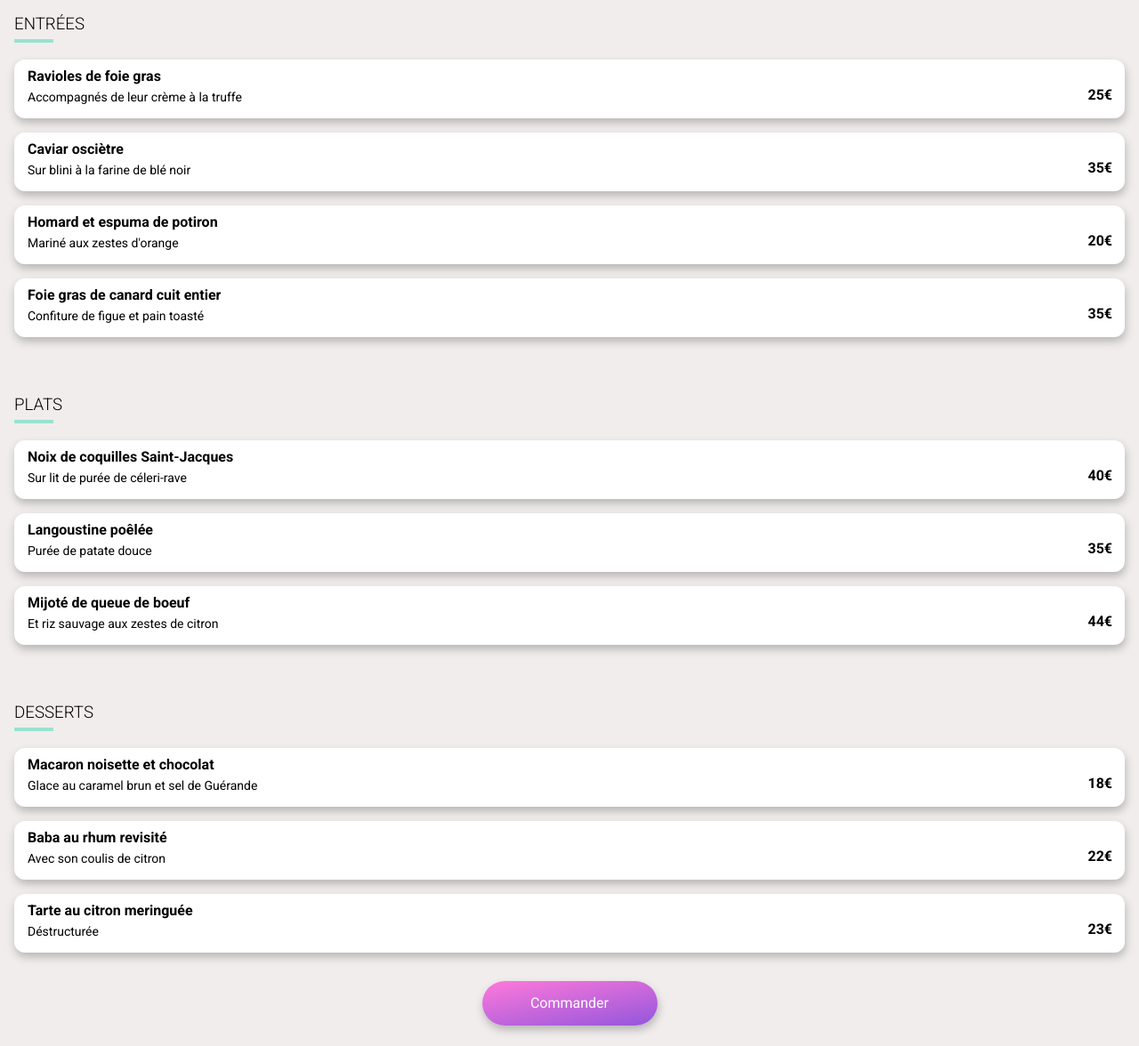
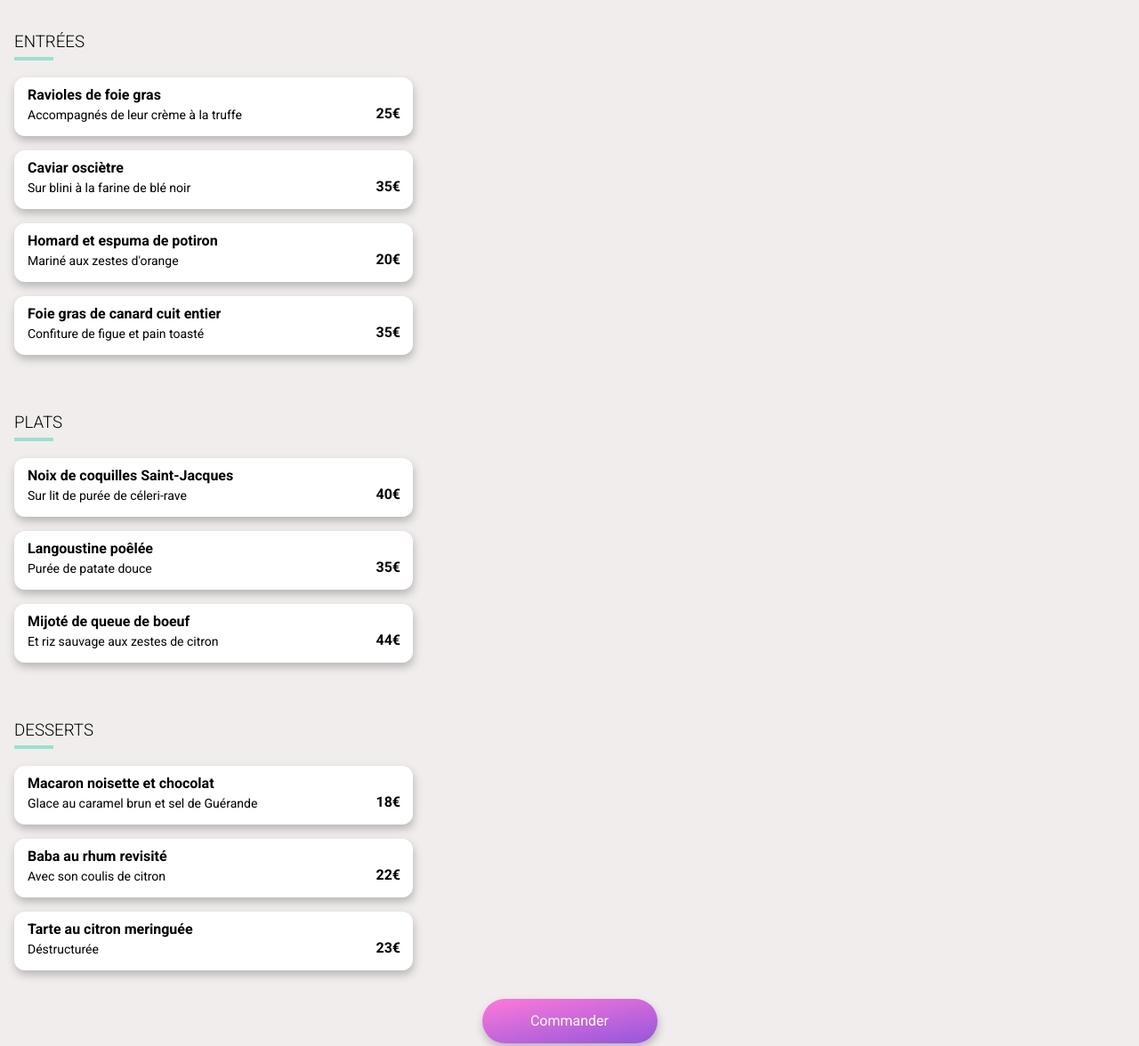
Before and after one commit to nefalis/ohmyfood, a website: page la_note_enchantee.html in a window 1280 px wide. Shown: the part 356-1532 px from the top of the page at 89% size. Drawn offline with nearby package versions, Linux system fonts and the light colour scheme; files whose address does not match are found by name; a web font is replaced by a local one.

Commit message:
mise a jout 25oct

```diff
--- a/la_note_enchantee.html
+++ b/la_note_enchantee.html
@@ -58,7 +58,8 @@
                 <div class="menu_categorie">
                     <h3>ENTRÉES <span class="horizontal_line"></span></h3>
                     <div class="card_list">
-                        <div class="menu_card">
+
+                        <div class="menu_card delay_1">
                             <div class="card_content">
                                 <h4>Ravioles de foie gras </h4>
                                 <p>Accompagnés de leur crème à la truffe</p>
@@ -69,9 +70,9 @@
                                     <i class="fa-solid fa-circle-check"></i>
                                 </div>
                             </div>
+                        </div>
 
-                        </div>
-                        <div class="menu_card">
+                        <div class="menu_card delay_2">
                             <div class="card_content">
                                 <h4>Caviar osciètre</h4>
                                 <p>Sur blini à la farine de blé noir</p>
@@ -82,9 +83,9 @@
                                     <i class="fa-solid fa-circle-check"></i>
                                 </div>
                             </div>
+                        </div>
 
-                        </div>
-                        <div class="menu_card">
+                        <div class="menu_card delay_3">
                             <div class="card_content">
                                 <h4>Homard et espuma de potiron</h4>
                                 <p>Mariné aux zestes d'orange</p>
@@ -95,9 +96,9 @@
                                     <i class="fa-solid fa-circle-check"></i>
                                 </div>
                             </div>
+                        </div>
 
-                        </div>
-                        <div class="menu_card">
+                        <div class="menu_card delay_4">
                             <div class="card_content">
                                 <h4>Foie gras de canard cuit entier</h4>
                                 <p>Confiture de figue et pain toasté</p>
@@ -108,7 +109,6 @@
                                     <i class="fa-solid fa-circle-check"></i>
                                 </div>
                             </div>
-
                         </div>
                     </div>
                 </div>
@@ -118,7 +118,8 @@
                 <div class="menu_categorie">
                     <h3>PLATS<span class="horizontal_line"></span></h3>
                     <div class="card_list">
-                        <div class="menu_card">
+
+                        <div class="menu_card delay_1">
                             <div class="card_content">
                                 <h4>Noix de coquilles Saint-Jacques</h4>
                                 <p>Sur lit de purée de céleri-rave</p>
@@ -129,9 +130,9 @@
                                     <i class="fa-solid fa-circle-check"></i>
                                 </div>
                             </div>
+                        </div>
 
-                        </div>
-                        <div class="menu_card">
+                        <div class="menu_card delay_2">
                             <div class="card_content">
                                 <h4>Langoustine poêlée</h4>
                                 <p>Purée de patate douce</p>
@@ -142,9 +143,9 @@
                                     <i class="fa-solid fa-circle-check"></i>
                                 </div>
                             </div>
+                        </div>
 
-                        </div>
-                        <div class="menu_card">
+                        <div class="menu_card delay_3">
                             <div class="card_content">
                                 <h4>Mijoté de queue de boeuf </h4>
                                 <p>Et riz sauvage aux zestes de citron</p>
@@ -155,7 +156,6 @@
                                     <i class="fa-solid fa-circle-check"></i>
                                 </div>
                             </div>
-
                         </div>
                     </div>
                 </div>
@@ -164,7 +164,8 @@
                 <div class="menu_categorie">
                     <h3>DESSERTS<span class="horizontal_line"></span></h3>
                     <div class="card_list">
-                        <div class="menu_card">
+
+                        <div class="menu_card delay_1">
                             <div class="card_content">
                                 <h4>Macaron noisette et chocolat</h4>
                                 <p>Glace au caramel brun et sel de Guérande</p>
@@ -175,9 +176,9 @@
                                     <i class="fa-solid fa-circle-check"></i>
                                 </div>
                             </div>
+                        </div>
 
-                        </div>
-                        <div class="menu_card">
+                        <div class="menu_card delay_2">
                             <div class="card_content">
                                 <h4>Baba au rhum revisité </h4>
                                 <p>Avec son coulis de citron</p>
@@ -188,9 +189,9 @@
                                     <i class="fa-solid fa-circle-check"></i>
                                 </div>
                             </div>
+                        </div>
 
-                        </div>
-                        <div class="menu_card">
+                        <div class="menu_card delay_3">
                             <div class="card_content">
                                 <h4>Tarte au citron meringuée</h4>
                                 <p>Déstructurée</p>
@@ -201,7 +202,6 @@
                                     <i class="fa-solid fa-circle-check"></i>
                                 </div>
                             </div>
-
                         </div>
                     </div>
                 </div>
--- a/sass/main.scss
+++ b/sass/main.scss
@@ -2,6 +2,7 @@
 /** utils **/
 @import "utils/variables";
 @import "utils/mixin";
+@import "utils/responsive";
 
 /** layout **/
 @import "layout/header";
--- a/sass/pages/_menu.scss
+++ b/sass/pages/_menu.scss
@@ -6,7 +6,7 @@ body {
 
 .heading_img {
     width: 100%;
-    height: 200px;
+    height: 220px;
 
     img {
         height: 100%;
@@ -41,7 +41,6 @@ body {
     .btn:hover {
         box-shadow: $box-shadow-hover;
     }
-
     /** fin bouton commander **/
 
     .restaurant_heart {
@@ -109,7 +108,34 @@ body {
     height: 66px;
     background: white;
     margin-bottom: 16px;
+   animation: item_delay 1s;
+  animation-timing-function: ease-in-out;
+  animation-fill-mode: both;
+  transform: scale(0);
 }
+  .delay_1 {
+    animation-delay: 200ms;
+  }
+  .delay_2 {
+    animation-delay: 300ms;
+  }
+
+  .delay_3 {
+    animation-delay: 400ms;
+  }
+
+  .delay_4 {
+    animation-delay: 500ms;
+  }
+
+@keyframes item_delay {
+    0% {
+      transform: scale(0)
+    }
+    100% {
+      transform: scale(1);
+    }
+  }
 
 .card_content {
     padding: 5px 15px;
--- /dev/null
+++ b/sass/utils/_responsive.scss
@@ -0,0 +1,44 @@
+@media screen and (min-width: 992px) {
+
+/** fonctionnement **/
+
+/* ne veut pas se mettre en row */
+.fonctionnement {
+
+    display: flex;
+    flex-direction: row;
+    flex-wrap: wrap;
+}
+
+/** restaurant **/
+
+.restaurant_list {
+    flex-wrap: wrap;
+    flex-direction: row;
+
+    article {
+        flex: 1 0 45%;
+        display: flex;
+    }
+}
+
+
+/** menu **/
+
+.container_menu {
+    flex-direction: row;
+    flex-wrap: wrap;
+}
+.menu_categorie {
+    width: 35%;
+}
+
+
+
+/** footer **/
+
+.footer {
+    flex-direction: row;
+}
+
+}
```
Also changed, not shown: a_la_francaise.html (+18 -19 lines), index.html (+4 -4 lines), la_palette_du_gout.html (+18 -18 lines), le_delice_des_sens.html (+18 -14 lines), sass/layout/_footer.scss (+4 -3 lines), css/style.css, 1 other file.
